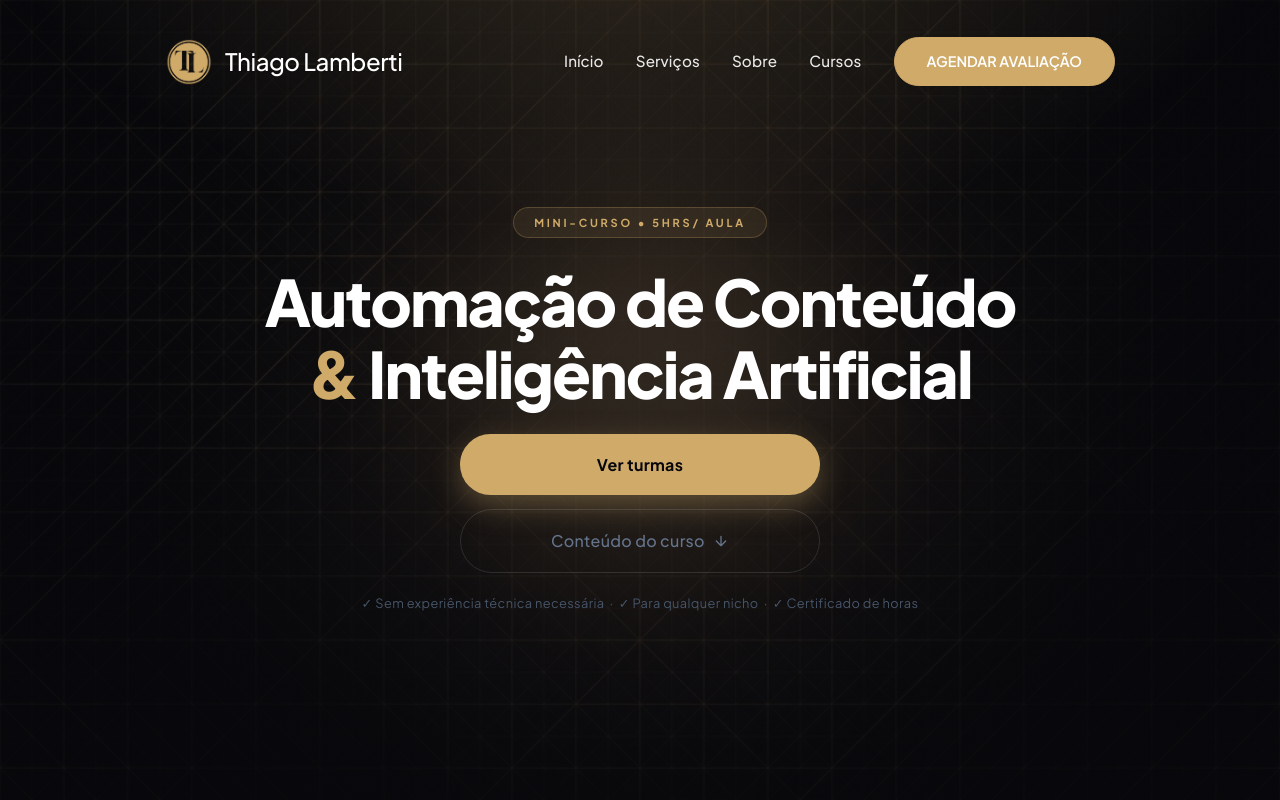
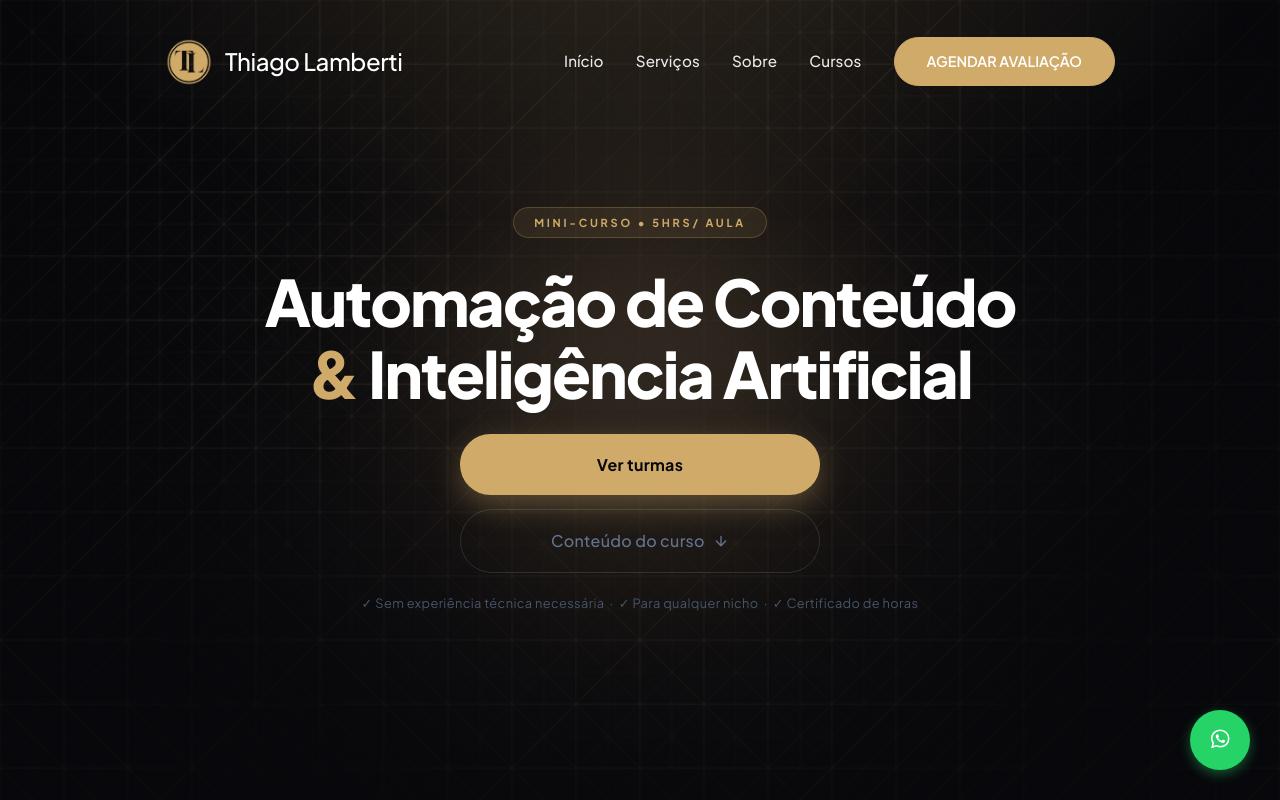
Before and after one commit to Immaculata-Digital/lp-thiago-lamberti, a Next.js app: page /mini-curso-blog-n8n in a window 1280 px wide. Shown: the top 800 px of the page. Built offline with nearby package versions, Linux system fonts and the light colour scheme; a web font is replaced by a local one.

Commit message:
feat: add WhatsApp floating button to mini-course page

```diff
--- a/src/app/mini-curso-blog-n8n/page.tsx
+++ b/src/app/mini-curso-blog-n8n/page.tsx
@@ -2,6 +2,7 @@
 
 import React, { useEffect, useRef, useState } from "react";
 import Navbar from "@/components/Navbar";
+import WhatsAppButton from "@/components/WhatsAppButton";
 import styles from "./page.module.css";
 
 const aulas = [
@@ -670,6 +671,7 @@ export default function MiniCursoBlogN8N() {
         </footer>
       </section>
     </main>
+    <WhatsAppButton />
     </>
   );
 }
```
